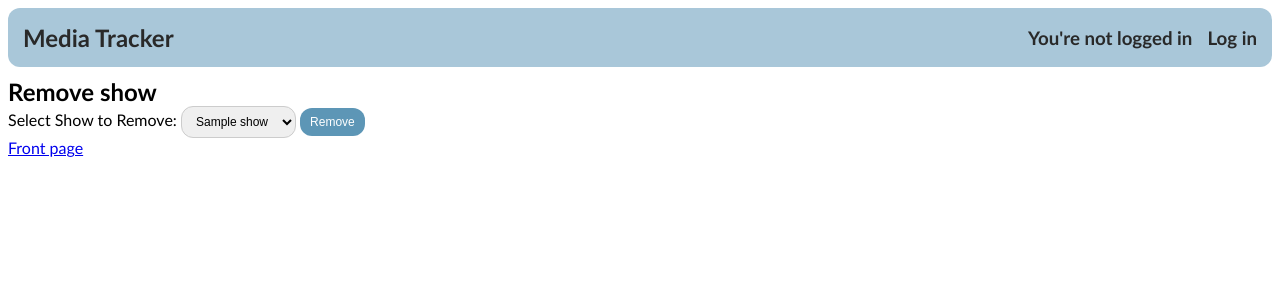
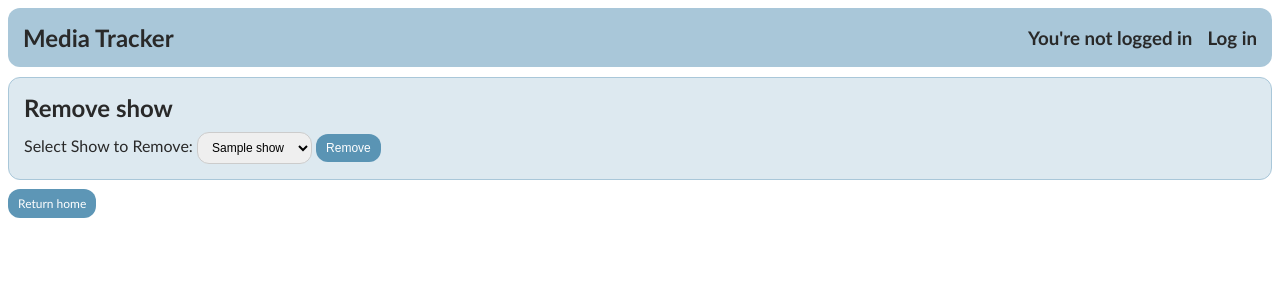
Before and after one commit to uyenmh/tsoha-media-tracker, a Flask app: template templates/remove_show.html in a window 1280 px wide. Shown: the top 300 px of the page. Run offline with Flask 3, Linux system fonts and the light colour scheme; the template is opened without the code that fills it: most values are stand-ins (such as "Sample title", 1, 10 or a date in 2020).

Commit message:
add styling for remove_show.html

```diff
--- /dev/null
+++ b/static/remove_show.css
@@ -0,0 +1,12 @@
+.remove-show-container {
+    border-radius: 12px;
+    padding: 15px;
+    border: 1px solid #a9c7d9;
+    margin-bottom: 12px;
+    background-color: #a9c7d965;
+    color: rgb(41, 41, 41);
+}
+
+.remove-show-header {
+    margin-bottom: 10px;
+}
--- a/templates/remove_show.html
+++ b/templates/remove_show.html
@@ -1,8 +1,13 @@
 {% extends "layout.html" %}
 {% block content %}
+<link rel="stylesheet" href="/static/remove_show.css">
 
+<title>Remove show | Media Tracker</title>
+
+<div class="remove-show-container">
+    <div class="remove-show-header">
         <h2>Remove show</h2>
-
+    </div>
 
     <form action="/remove_show" method="post">
         <label for="show_id">Select Show to Remove:</label>
@@ -14,7 +19,8 @@
         <input type="submit" value="Remove">
         <input type="hidden" name="csrf_token" value="{{ session.csrf_token }}">
     </form>
+</div>
 
-<p><a href="/">Front page</a></p>
+<a href="/" class="button">Return home</a>
 
 {% endblock %}
```
Lines whose indentation alone changed are shown as unchanged.
